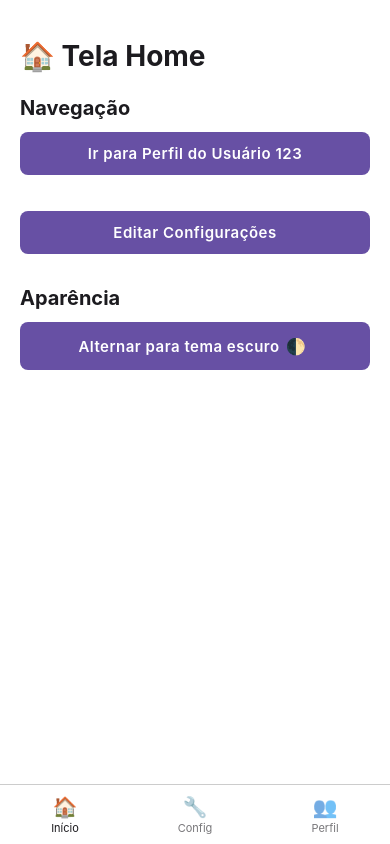
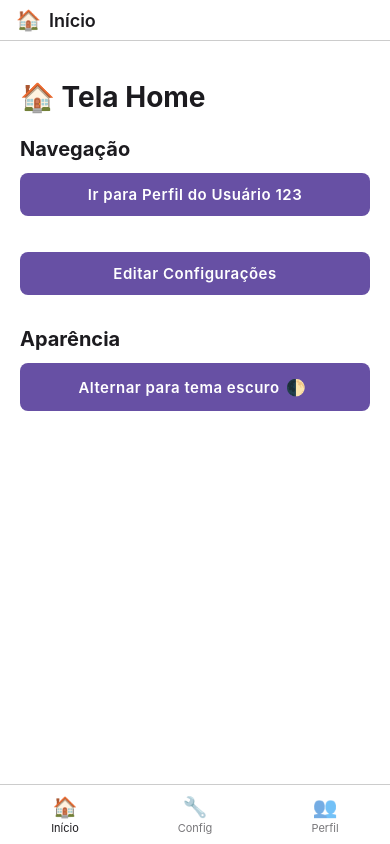
Before and after one commit to carlosxfelipe/my-router, a React Native app: screen /settings/edit in a window 390 px wide. Built offline with nearby package versions, Linux system fonts and the light colour scheme.

Commit message:
Add Header component with support for icons

```diff
--- a/App.tsx
+++ b/App.tsx
@@ -4,6 +4,7 @@ import { ThemeProvider, useTheme } from "./src/theme/ThemeContext";
 import { useThemeColor } from "./src/hooks/useThemeColor";
 import { BottomNavigationBar } from "./src/components/BottomNavigation";
 import { RouteComponent } from "./src/router/types";
+import { Header } from "./src/components/Header";
 
 function MainLayout({ Content }: { Content: React.ComponentType }) {
   const { theme } = useTheme();
@@ -15,6 +16,8 @@ function MainLayout({ Content }: { Content: React.ComponentType }) {
         backgroundColor={bg}
         barStyle={theme === "dark" ? "light-content" : "dark-content"}
       />
+
+      <Header />
 
       <View style={styles.content}>
         <Content />
--- a/src/components/BottomNavigation.tsx
+++ b/src/components/BottomNavigation.tsx
@@ -40,7 +40,7 @@ export function BottomNavigationBar() {
             key={tab.route}
             style={styles.tab}
             onPress={() => {
-              if (!isActive) router.replace(tab.route);
+              if (!isActive) router.push(tab.route);
             }}
             activeOpacity={0.7}
             accessibilityRole="button"
--- /dev/null
+++ b/src/components/Header.tsx
@@ -0,0 +1,99 @@
+import React from "react";
+import {
+  Platform,
+  StyleSheet,
+  Text,
+  TouchableOpacity,
+  View,
+} from "react-native";
+import { useThemeColor } from "../hooks/useThemeColor";
+import { useRouterContext } from "../router/RouterContext";
+
+type HeaderProps = {
+  title?: string;
+  icon?: string | React.ReactNode;
+};
+
+export function Header({ title, icon }: HeaderProps) {
+  const bg = useThemeColor({}, "background");
+  const textColor = useThemeColor({}, "text");
+  const router = useRouterContext();
+
+  const isHome = router.currentPath === "/";
+  const routeTitle = title || getTitle(router.currentPath);
+  const routeIcon = icon ?? getIcon(router.currentPath);
+
+  return (
+    <View style={[styles.container, { backgroundColor: bg }]}>
+      {!isHome && (
+        <TouchableOpacity
+          onPress={router.pop}
+          style={styles.backButton}
+          accessibilityRole="button"
+        >
+          <Text style={[styles.backText, { color: textColor }]}>←</Text>
+        </TouchableOpacity>
+      )}
+
+      <View style={styles.titleContainer}>
+        {routeIcon && (
+          typeof routeIcon === "string"
+            ? (
+              <Text style={[styles.iconText, { color: textColor }]}>
+                {routeIcon}
+              </Text>
+            )
+            : <View style={styles.iconWrapper}>{routeIcon}</View>
+        )}
+        <Text style={[styles.title, { color: textColor }]}>{routeTitle}</Text>
+      </View>
+    </View>
+  );
+}
+
+// Títulos baseados na rota
+function getTitle(path: string) {
+  if (path.startsWith("/profile")) return "Perfil";
+  if (path.startsWith("/settings")) return "Configurações";
+  return "Início";
+}
+
+// Emojis por padrão, mas pode ser sobrescrito via prop
+function getIcon(path: string): string {
+  if (path.startsWith("/profile")) return "👤";
+  if (path.startsWith("/settings")) return "⚙️";
+  return "🏠";
+}
+
+const styles = StyleSheet.create({
+  container: {
+    flexDirection: "row",
+    alignItems: "center",
+    paddingHorizontal: 16,
+    paddingVertical: 8,
+    paddingTop: Platform.OS === "ios" ? 12 : 8,
+    borderBottomWidth: StyleSheet.hairlineWidth,
+    borderBottomColor: "#ccc",
+  },
+  backButton: {
+    marginRight: 12,
+  },
+  backText: {
+    fontSize: 20,
+  },
+  titleContainer: {
+    flexDirection: "row",
+    alignItems: "center",
+    gap: 8,
+  },
+  iconText: {
+    fontSize: 20,
+  },
+  iconWrapper: {
+    marginRight: 4,
+  },
+  title: {
+    fontSize: 18,
+    fontWeight: "600",
+  },
+});
```
